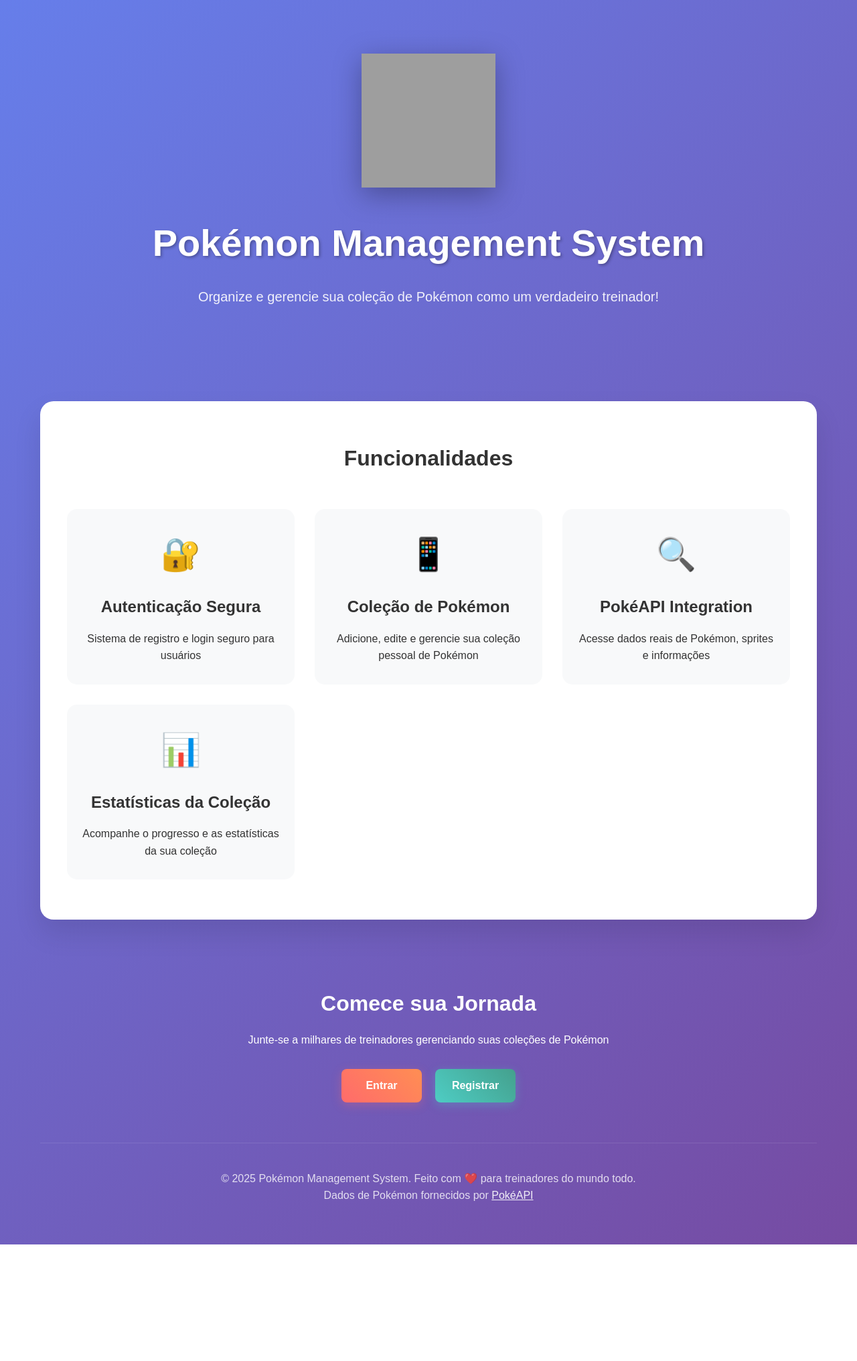
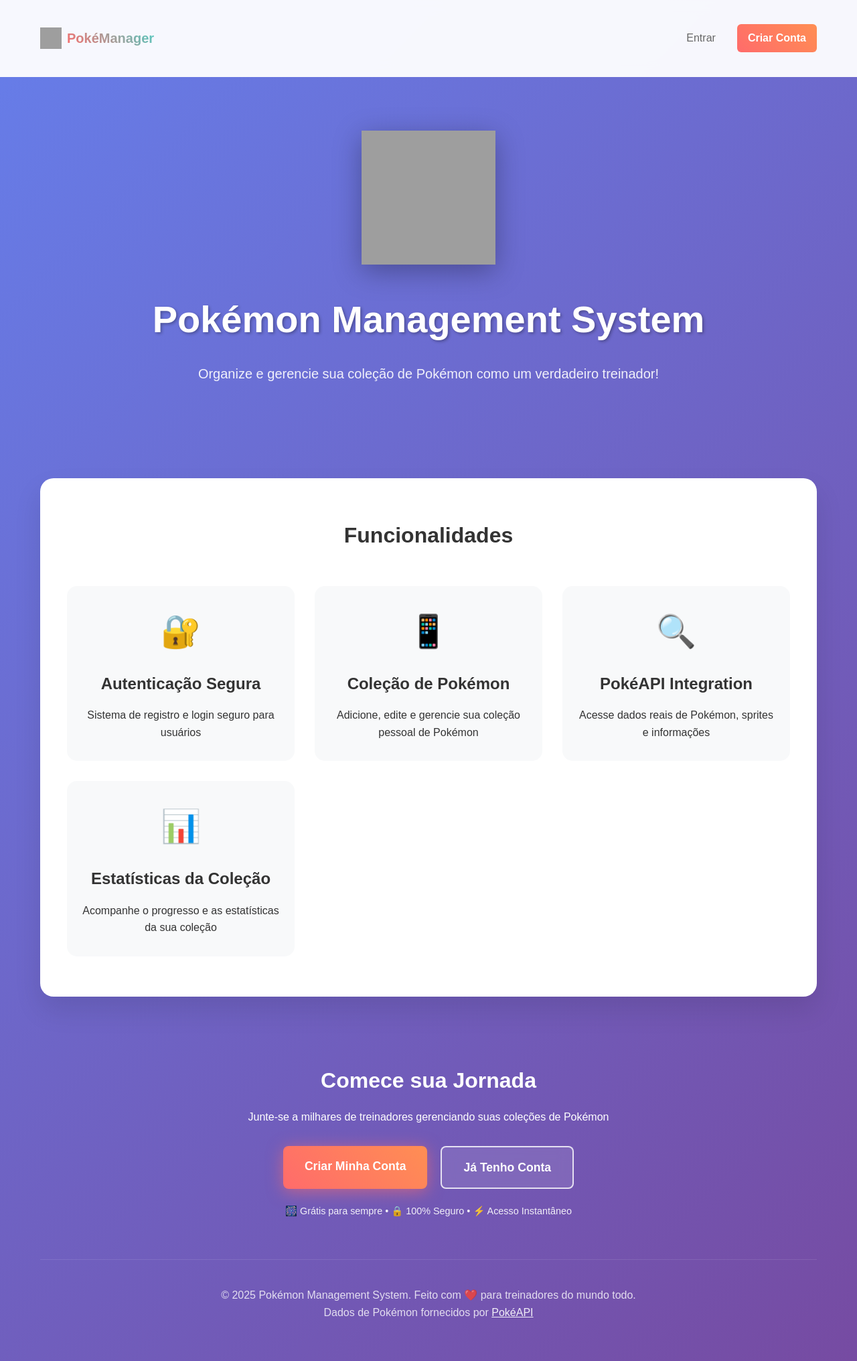
Before and after one commit to AllysonAraujo/pokemon-management-system, a PHP site: page / in a window 1280 px wide. Shown: the whole page at 67% size. Before the commit the page ends 1858 px from the top, so only its background shows below. Run offline with PHP 8.4, Linux system fonts and the light colour scheme; grey boxes are pictures that could not be loaded.

Commit message:
Update UI - UX

```diff
--- a/assets/css/style.css
+++ b/assets/css/style.css
@@ -98,6 +98,76 @@
     background: linear-gradient(135deg, #667eea 0%, #764ba2 100%);
 }
 
+/* Top Navigation */
+.top-navigation {
+    background: rgba(255, 255, 255, 0.95);
+    backdrop-filter: blur(10px);
+    border-bottom: 1px solid rgba(255, 255, 255, 0.2);
+    position: sticky;
+    top: 0;
+    z-index: 100;
+    padding: 1rem 0;
+}
+
+.nav-wrapper {
+    display: flex;
+    justify-content: space-between;
+    align-items: center;
+}
+
+.logo {
+    display: flex;
+    align-items: center;
+    gap: 0.5rem;
+    font-weight: 700;
+    font-size: 1.25rem;
+    color: #333;
+}
+
+.nav-logo-small {
+    width: 32px;
+    height: 32px;
+}
+
+.logo-text {
+    background: linear-gradient(45deg, #FF6B6B, #4ECDC4);
+    -webkit-background-clip: text;
+    -webkit-text-fill-color: transparent;
+    background-clip: text;
+}
+
+.nav-links {
+    display: flex;
+    gap: 1rem;
+    align-items: center;
+}
+
+.nav-link {
+    text-decoration: none;
+    color: #666;
+    font-weight: 500;
+    padding: 0.5rem 1rem;
+    border-radius: 6px;
+    transition: all 0.3s ease;
+}
+
+.nav-link:hover {
+    color: #333;
+    background: rgba(102, 126, 234, 0.1);
+}
+
+.nav-link-primary {
+    background: linear-gradient(45deg, #FF6B6B, #FF8E53);
+    color: white !important;
+    font-weight: 600;
+}
+
+.nav-link-primary:hover {
+    background: linear-gradient(45deg, #FF5252, #FF7043);
+    transform: translateY(-1px);
+    box-shadow: 0 4px 12px rgba(255, 107, 107, 0.3);
+}
+
 .hero-section {
     text-align: center;
     padding: 60px 0;
@@ -177,6 +247,51 @@
     justify-content: center;
     flex-wrap: wrap;
     margin-top: 30px;
+}
+
+.btn-cta {
+    font-size: 1.1rem;
+    padding: 16px 32px;
+    min-width: 180px;
+    font-weight: 600;
+    position: relative;
+    overflow: hidden;
+}
+
+.btn-cta:hover {
+    transform: translateY(-2px);
+    box-shadow: 0 8px 25px rgba(0,0,0,0.2);
+}
+
+.btn-cta.btn-primary {
+    background: linear-gradient(45deg, #FF6B6B, #FF8E53);
+    animation: pulse-glow 2s infinite;
+}
+
+.btn-cta.btn-outline {
+    border: 2px solid rgba(255,255,255,0.8);
+    color: white;
+    background: rgba(255,255,255,0.1);
+    backdrop-filter: blur(10px);
+}
+
+.btn-cta.btn-outline:hover {
+    background: rgba(255,255,255,0.2);
+    border-color: white;
+}
+
+.cta-subtext {
+    margin-top: 20px;
+    opacity: 0.9;
+}
+
+.cta-subtext small {
+    font-size: 0.9rem;
+}
+
+@keyframes pulse-glow {
+    0%, 100% { box-shadow: 0 4px 15px rgba(255, 107, 107, 0.4); }
+    50% { box-shadow: 0 4px 25px rgba(255, 107, 107, 0.6); }
 }
 
 .footer {
--- a/index.php
+++ b/index.php
@@ -18,6 +18,22 @@
     <link rel="stylesheet" href="assets/css/style.css">
 </head>
 <body class="landing-page">
+    <!-- Header de Navegação -->
+    <header class="top-navigation">
+        <div class="container">
+            <div class="nav-wrapper">
+                <div class="logo">
+                    <img src="https://raw.githubusercontent.com/PokeAPI/sprites/master/sprites/pokemon/other/official-artwork/25.png" alt="Logo" class="nav-logo-small">
+                    <span class="logo-text">PokéManager</span>
+                </div>
+                <nav class="nav-links">
+                    <a href="login.php" class="nav-link">Entrar</a>
+                    <a href="register.php" class="nav-link nav-link-primary">Criar Conta</a>
+                </nav>
+            </div>
+        </div>
+    </header>
+
     <div class="container">
         <header class="hero-section">
             <div class="hero-content">
@@ -58,8 +74,11 @@
                 <h2>Comece sua Jornada</h2>
                 <p>Junte-se a milhares de treinadores gerenciando suas coleções de Pokémon</p>
                 <div class="cta-buttons">
-                    <a href="login.php" class="btn btn-primary">Entrar</a>
-                    <a href="register.php" class="btn btn-secondary">Registrar</a>
+                    <a href="register.php" class="btn btn-primary btn-cta">Criar Minha Conta</a>
+                    <a href="login.php" class="btn btn-outline btn-cta">Já Tenho Conta</a>
+                </div>
+                <div class="cta-subtext">
+                    <p><small>🎆 Grátis para sempre • 🔒 100% Seguro • ⚡ Acesso Instantâneo</small></p>
                 </div>
             </div>
         </main>
--- a/login.php
+++ b/login.php
@@ -99,8 +99,8 @@
             </form>
 
             <div class="auth-links">
-                <p>Não tem uma conta? <a href="register.php">Registre-se aqui</a></p>
-                <p><a href="index.php">← Voltar ao Início</a></p>
+                <p>Não tem uma conta? <a href="register.php" class="auth-link-primary">Criar conta grátis</a></p>
+                <p><a href="index.php" class="auth-link-back">← Voltar ao Início</a></p>
             </div>
         </div>
     </div>
--- a/register.php
+++ b/register.php
@@ -105,12 +105,12 @@
                     <input type="password" id="confirm_password" name="confirm_password" autocomplete="off" required>
                 </div>
 
-                <button type="submit" class="btn btn-primary btn-full">Registrar</button>
+                <button type="submit" class="btn btn-primary btn-full">Criar Minha Conta</button>
             </form>
 
             <div class="auth-links">
-                <p>Já tem uma conta? <a href="login.php">Entre aqui</a></p>
-                <p><a href="index.php">← Voltar ao Início</a></p>
+                <p>Já tem uma conta? <a href="login.php" class="auth-link-primary">Entrar agora</a></p>
+                <p><a href="index.php" class="auth-link-back">← Voltar ao Início</a></p>
             </div>
         </div>
     </div>
```
Also changed, not shown: other parts of assets/css/style.css (+76 -0 lines).
